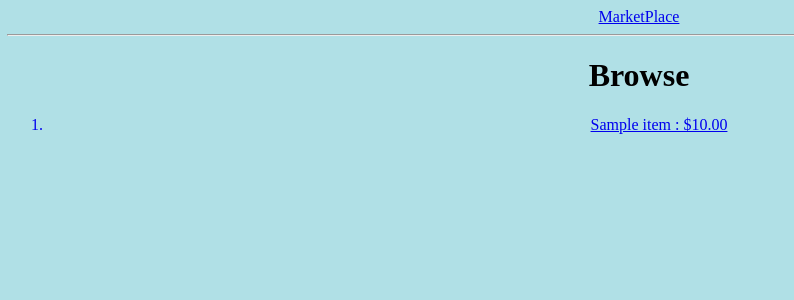
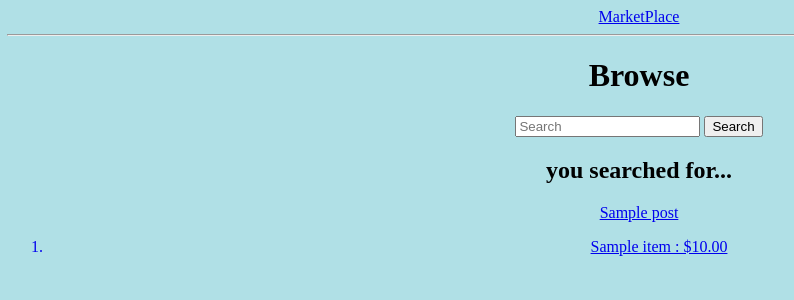
Before and after one commit to NathanKim17/CMPE-131-Marketplace-Project, a Flask app: template templates/browse.html in a window 1280 px wide. Shown: the top 300 px of the page, without its empty margins (1-795 px from the left). Run offline with Flask 2, Linux system fonts and the light colour scheme; the template is opened without the code that fills it: most values are stand-ins (such as "Sample title", 1, 10 or a date in 2020).

Commit message:
added search bar into browse.html
added search bar

```diff
--- a/templates/browse.html
+++ b/templates/browse.html
@@ -1,10 +1,20 @@
 {% extends "base.html" %}
 {% block content %}
+
 <head>
     <h1 style="text-align:center;">Browse</h1>
 </head>
+<form method="POST" action="{{ url_for('search')}}" class="d-flex">
+    {{ form.hidden_tag() }}
+    <input class="form-control me-2" type="search" placeholder="Search" aria-label="Search" name="searched">
+    <button class="btn btn-outline-secondary" type="submit">Search</button>
+<body>
 
-<body>
+    {%for post in posts %}
+    <h2> you searched for...</h2>
+        <a href="{{ url_for('post', id = post.id)}}"> {{ post.name }}</a> </br>
+    {% endfor %}
+
     {% if list %}
         <ol>
             {% for item in list %}
```
